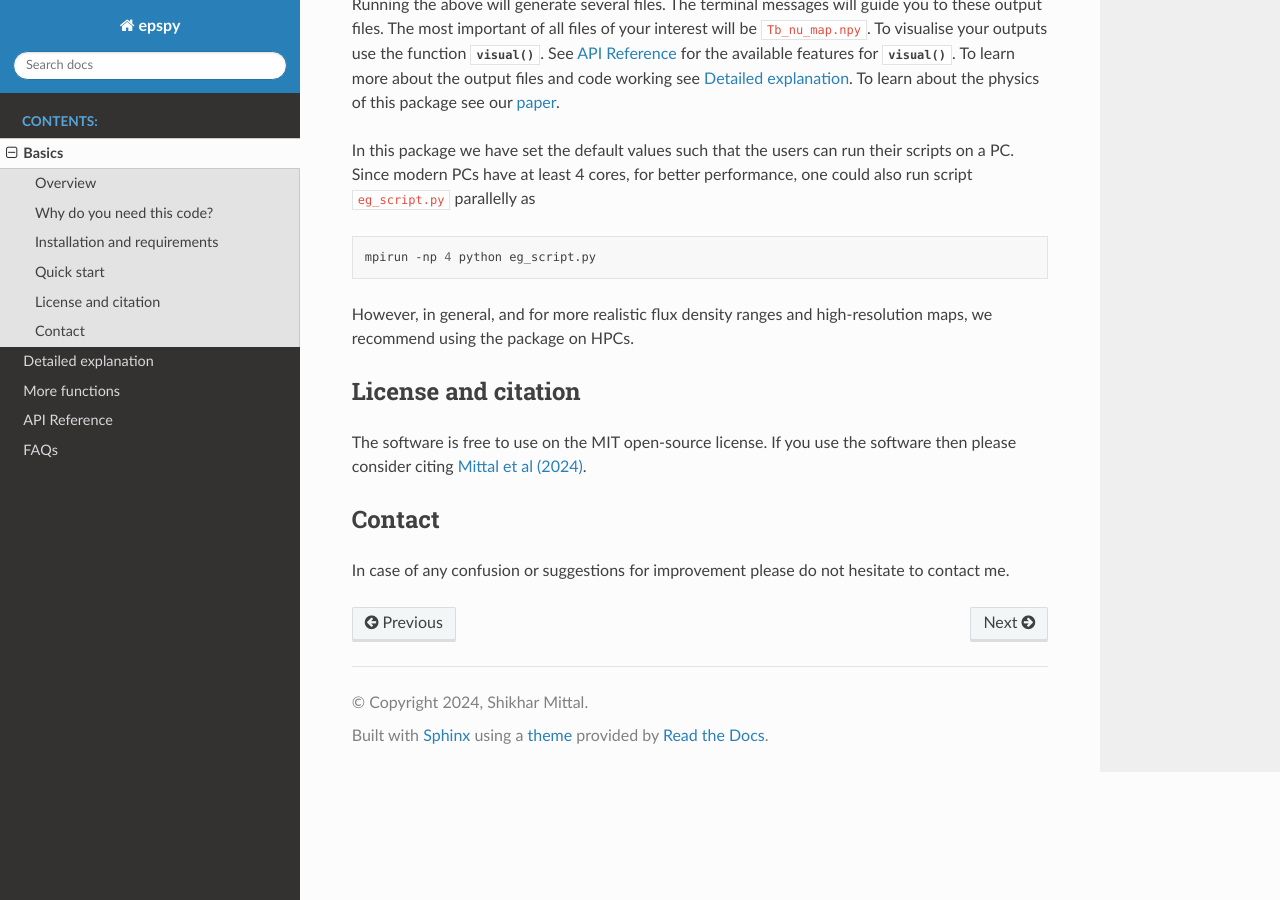
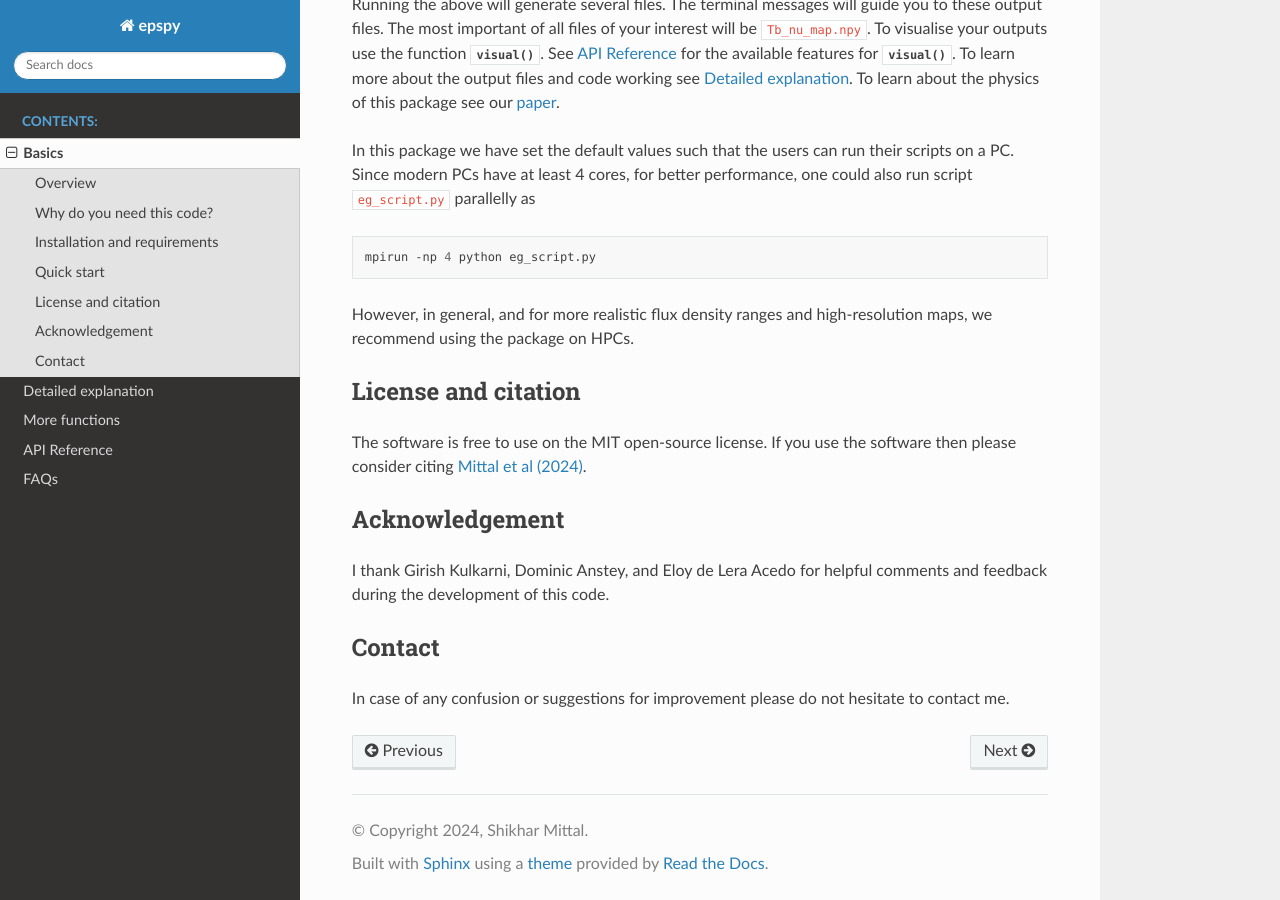
Before and after one commit to shikharmittal04/epspy, a Sphinx documentation site: the page built from docs/basics.rst, in a window 1280 px wide and 900 px high, scrolled down 1658 px. Built offline with Sphinx 7.4.7 and the Read the Docs theme 3.1.0, drawn with Linux system fonts in a browser that asks for light colours; some of the changed text lies outside the part shown.

Commit message:
updating docs

```diff
--- a/README.rst
+++ b/README.rst
@@ -86,6 +86,10 @@ License and citation
 
 The software is free to use on the MIT open-source license. If you use the software then please consider citing `Mittal et al (2024) <https://arxiv.org/abs/2406.17031>`_.
 
+Acknowledgement
+---------------
+I thank Girish Kulkarni, Dominic Anstey, and Eloy de Lera Acedo for helpful comments and feedback during the development of this code.
+
 Contact
 -------
 
--- a/docs/basics.rst
+++ b/docs/basics.rst
@@ -84,6 +84,10 @@ License and citation
 --------------------
 The software is free to use on the MIT open-source license. If you use the software then please consider citing `Mittal et al (2024) <https://arxiv.org/abs/2406.17031>`_.
 
+Acknowledgement
+---------------
+I thank Girish Kulkarni, Dominic Anstey, and Eloy de Lera Acedo for helpful comments and feedback during the development of this code.
+
 Contact
 -------
 
```
Also changed, not shown: other parts of README.rst (+1 -1 lines), other parts of docs/basics.rst (+1 -1 lines).
